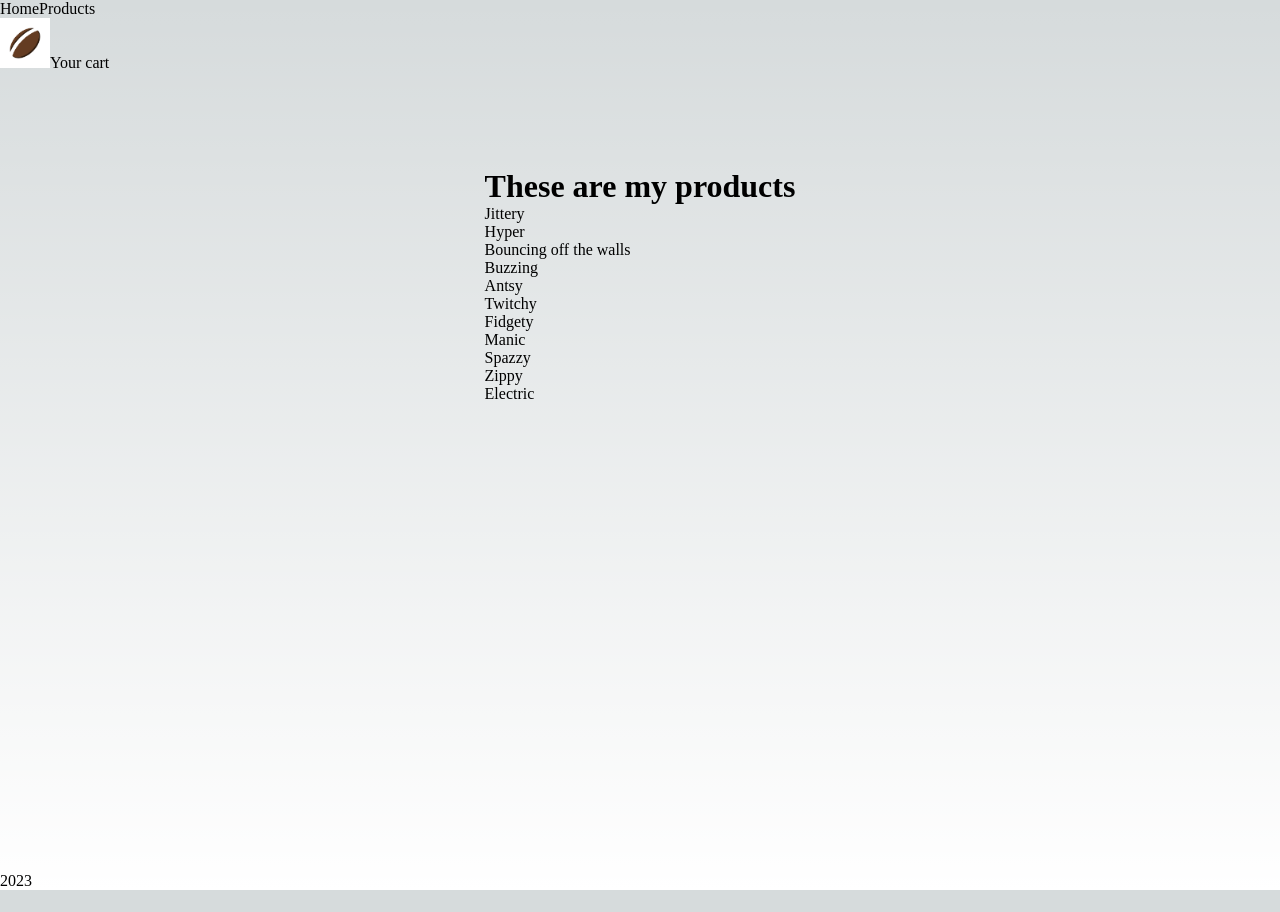
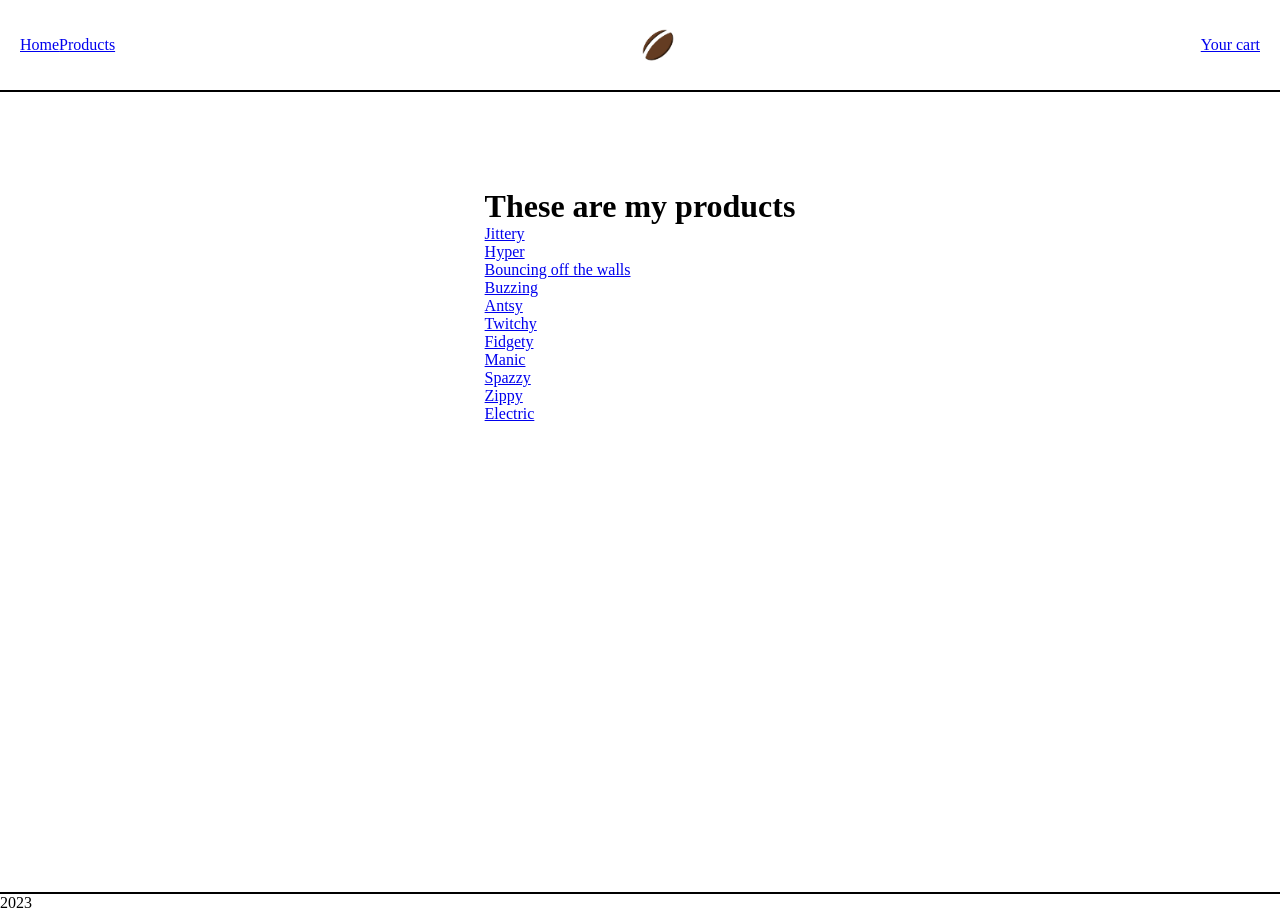
Before and after one commit to ProchaLu/preflight-ecommerce-test, a Next.js app: page / in a window 1280 px wide. Before the commit the page ends 890 px from the top, so only its background shows below. Built offline with nearby package versions, Linux system fonts and the light colour scheme.

Commit message:
Add basic styling header + footer

```diff
--- a/app/globals.css
+++ b/app/globals.css
@@ -1,107 +1,22 @@
-:root {
-  --max-width: 1100px;
-  --border-radius: 12px;
-  --font-mono: ui-monospace, Menlo, Monaco, 'Cascadia Mono', 'Segoe UI Mono',
-    'Roboto Mono', 'Oxygen Mono', 'Ubuntu Monospace', 'Source Code Pro',
-    'Fira Mono', 'Droid Sans Mono', 'Courier New', monospace;
-
-  --foreground-rgb: 0, 0, 0;
-  --background-start-rgb: 214, 219, 220;
-  --background-end-rgb: 255, 255, 255;
-
-  --primary-glow: conic-gradient(
-    from 180deg at 50% 50%,
-    #16abff33 0deg,
-    #0885ff33 55deg,
-    #54d6ff33 120deg,
-    #0071ff33 160deg,
-    transparent 360deg
-  );
-  --secondary-glow: radial-gradient(
-    rgba(255, 255, 255, 1),
-    rgba(255, 255, 255, 0)
-  );
-
-  --tile-start-rgb: 239, 245, 249;
-  --tile-end-rgb: 228, 232, 233;
-  --tile-border: conic-gradient(
-    #00000080,
-    #00000040,
-    #00000030,
-    #00000020,
-    #00000010,
-    #00000010,
-    #00000080
-  );
-
-  --callout-rgb: 238, 240, 241;
-  --callout-border-rgb: 172, 175, 176;
-  --card-rgb: 180, 185, 188;
-  --card-border-rgb: 131, 134, 135;
+* {
+  margin: 0px;
+  padding: 0px;
+  box-sizing: border-box;
 }
 
-@media (prefers-color-scheme: dark) {
-  :root {
-    --foreground-rgb: 255, 255, 255;
-    --background-start-rgb: 0, 0, 0;
-    --background-end-rgb: 0, 0, 0;
-
-    --primary-glow: radial-gradient(rgba(1, 65, 255, 0.4), rgba(1, 65, 255, 0));
-    --secondary-glow: linear-gradient(
-      to bottom right,
-      rgba(1, 65, 255, 0),
-      rgba(1, 65, 255, 0),
-      rgba(1, 65, 255, 0.3)
-    );
-
-    --tile-start-rgb: 2, 13, 46;
-    --tile-end-rgb: 2, 5, 19;
-    --tile-border: conic-gradient(
-      #ffffff80,
-      #ffffff40,
-      #ffffff30,
-      #ffffff20,
-      #ffffff10,
-      #ffffff10,
-      #ffffff80
-    );
-
-    --callout-rgb: 20, 20, 20;
-    --callout-border-rgb: 108, 108, 108;
-    --card-rgb: 100, 100, 100;
-    --card-border-rgb: 200, 200, 200;
-  }
+header {
+  width: 100%;
+  display: flex;
+  align-items: center;
+  justify-content: space-between;
+  padding: 20px;
+  border-bottom: 2px solid black;
 }
 
-* {
-  box-sizing: border-box;
-  padding: 0;
-  margin: 0;
+footer {
+  display: flex;
+  width: 100%;
+  align-items: center;
+  justify-content: space-between;
+  border-top: 2px solid black;
 }
-
-html,
-body {
-  max-width: 100vw;
-  overflow-x: hidden;
-}
-
-body {
-  color: rgb(var(--foreground-rgb));
-  background: linear-gradient(
-      to bottom,
-      transparent,
-      rgb(var(--background-end-rgb))
-    )
-    rgb(var(--background-start-rgb));
-}
-
-a {
-  color: inherit;
-  text-decoration: none;
-}
-
-@media (prefers-color-scheme: dark) {
-  html {
-    color-scheme: dark;
-  }
-}
```
